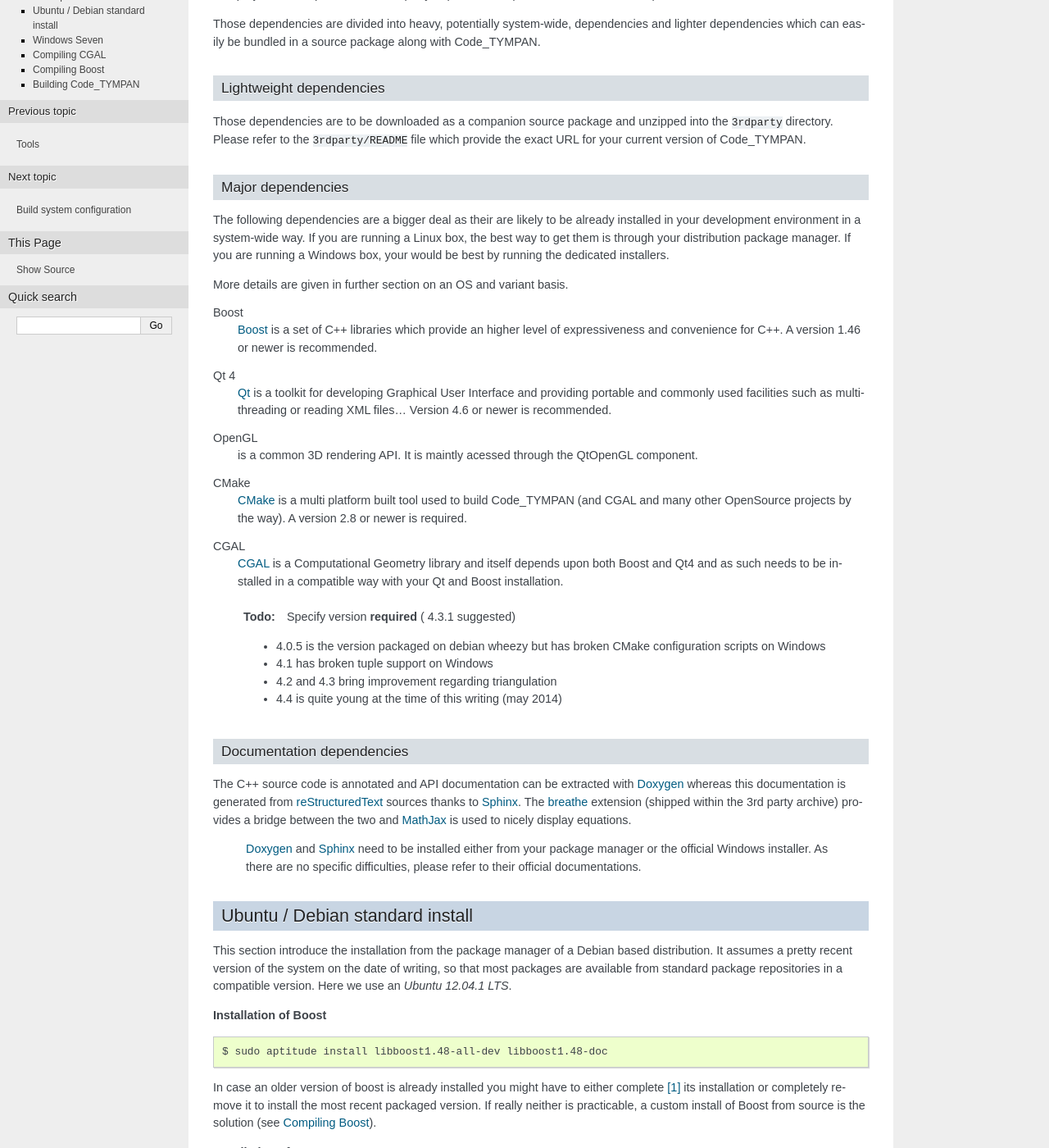
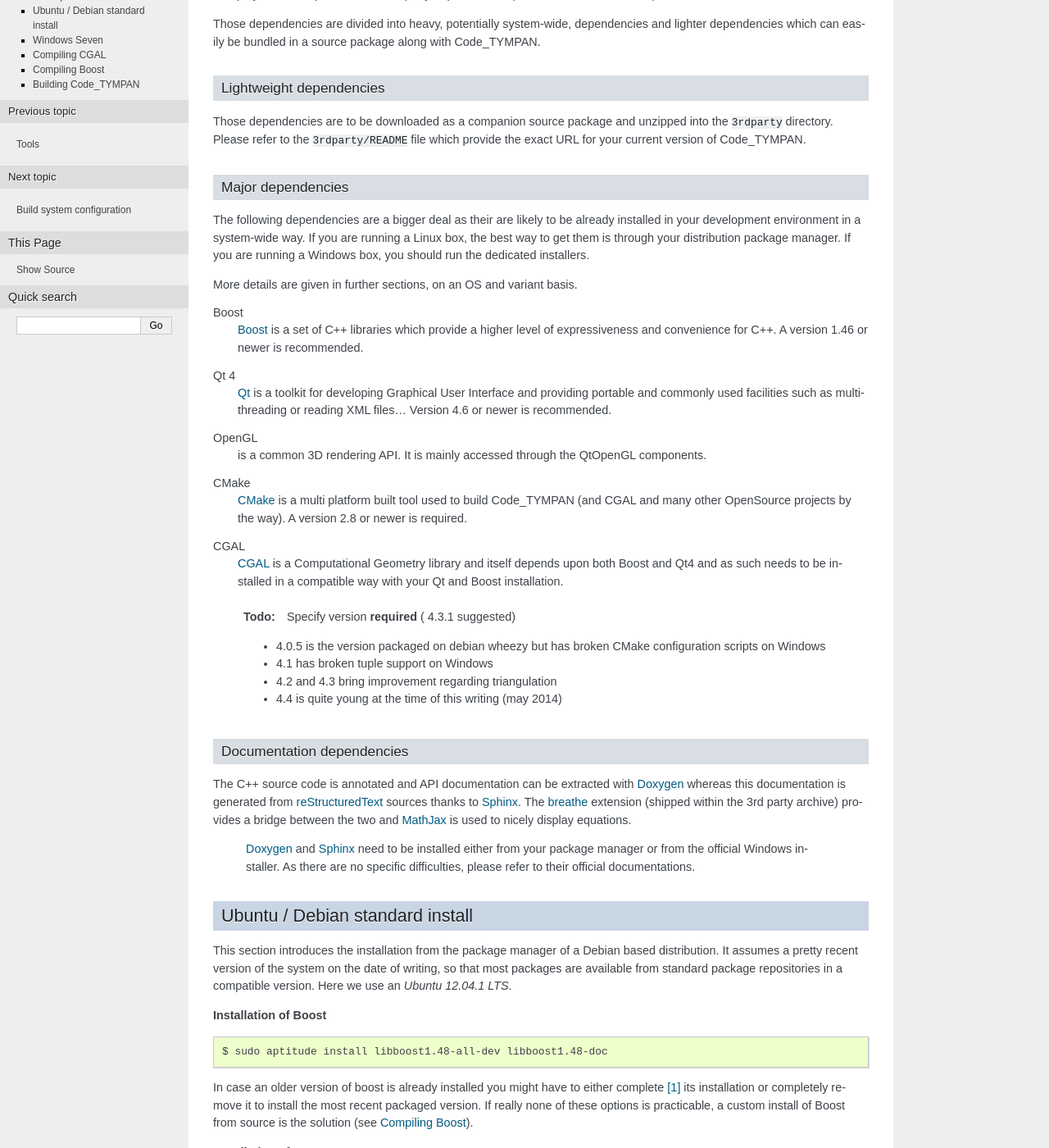
Before and after one commit to Jiunixo/test_mig2, a Sphinx documentation site: the page built from doc/installing.rst, in a window 1280 px wide and 1400 px high, scrolled down 311 px. Shown: the whole window at 82% size. Built offline with Sphinx 7.4.7, drawn with Linux system fonts in a browser that asks for light colours; some of the changed text lies outside the part shown.

Commit message:
[doc] typos

```diff
--- a/doc/installing.rst
+++ b/doc/installing.rst
@@ -40,12 +40,12 @@
 already installed in your development environment in a system-wide
 way. If you are running a Linux box, the best way to get them is
 through your distribution package manager. If you are running a
-Windows box, your would be best by running the dedicated installers.
+Windows box, you should run the dedicated installers.
 
-More details are given in further section on an OS and variant basis.
+More details are given in further sections, on an OS and variant basis.
 
 Boost
-        Boost_ is a set of C++ libraries which provide an higher level
+        Boost_ is a set of C++ libraries which provide a higher level
         of expressiveness and convenience for C++. A version 1.46 or
         newer is recommended.
 
@@ -56,8 +56,8 @@
         is recommended.
 
 OpenGL
-        is a common 3D rendering API. It is maintly acessed through
-        the QtOpenGL component.
+        is a common 3D rendering API. It is mainly accessed through
+        the QtOpenGL components.
 
 CMake
         CMake_ is a multi platform built tool used to build Code_TYMPAN
@@ -87,7 +87,7 @@
 two and MathJax_ is used to nicely display equations.
 
  Doxygen_ and Sphinx_ need to be installed either from your package
- manager or the official Windows installer. As there are no specific
+ manager or from the official Windows installer. As there are no specific
  difficulties, please refer to their official documentations.
 
 .. _reStructuredText: http://docutils.sourceforge.net/rst.html
@@ -100,7 +100,7 @@
 Ubuntu / Debian standard install
 ================================
 
-This section introduce the installation from the package manager of a
+This section introduces the installation from the package manager of a
 Debian based distribution. It assumes a pretty recent version of the
 system on the date of writing, so that most packages are available
 from standard package repositories in a compatible version. Here we
@@ -112,8 +112,9 @@
 
 In case an older version of boost is already installed you might have
 to either complete [#]_ its installation or completely remove it to install
-the most recent packaged version. If really neither is practicable, a custom
-install of Boost from source is the solution (see `Compiling Boost`_).
+the most recent packaged version. If really none of these options is
+practicable, a custom install of Boost from source is the solution
+(see `Compiling Boost`_).
 
 **Installation of Qt 4** ::
 
```
Also changed, not shown: other parts of doc/installing.rst (+4 -4 lines), doc/architecture.rst (+8 -8 lines).
